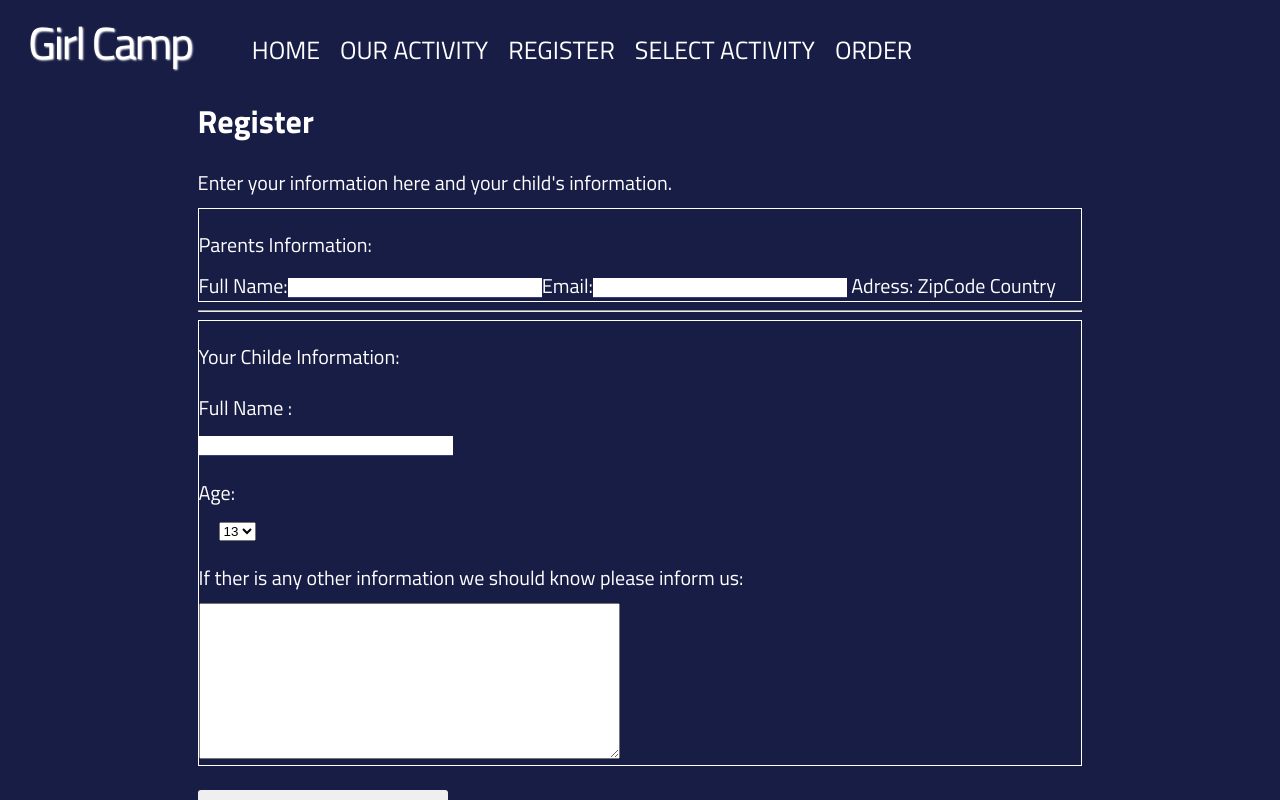
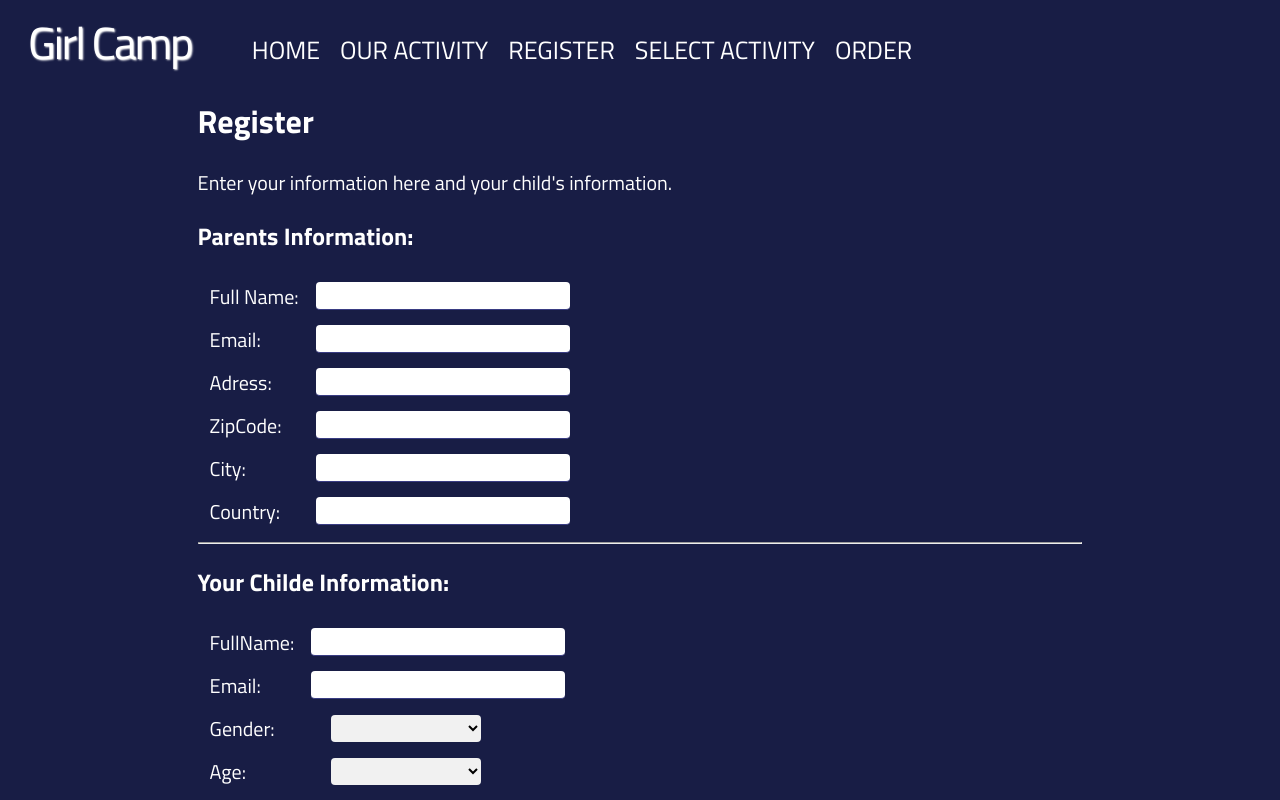
Before and after one commit to JosefineFM/Portflio, a Vue app in the folder Vue/GirlCamp/: page /#/Register in a window 1280 px wide. Shown: the top 800 px of the page. Built offline with nearby package versions, Linux system fonts and the light colour scheme.

Commit message:
updates
App.vue, main.css, activity.vue, order.vue, register.vue

```diff
--- a/Vue/GirlCamp/src/Assets/style/main.css
+++ b/Vue/GirlCamp/src/Assets/style/main.css
@@ -1,4 +1,15 @@
 @import url('https://fonts.googleapis.com/css?family=Titillium+Web:400,700&display=swap');
+.backToPage{
+  color: white;
+  font-size: 20px;
+  text-decoration: none;
+}
+.backToPage:hover{
+  color: white;
+  font-size: 25px;
+  text-shadow: 3px 3px #517191;
+  text-decoration: none;
+}
 
 p, h1, h2 {
   color: white;
@@ -59,10 +70,15 @@ color: white;
   }
 
   input {
+    font-family: 'Titillium Web', sans-serif;
+
     width: 250px;
     font-size: 15px;
     border: none;
     border-bottom: solid 1px #393c83;
+    padding: 2px;
+      border-radius: 4px;
+
   }
   #wrapper {
     margin: auto;
--- a/Vue/GirlCamp/src/components/Activity.vue
+++ b/Vue/GirlCamp/src/components/Activity.vue
@@ -2,73 +2,88 @@
   <div id="wrapper">
     <section>
       <div id="main">
-        <h3>Edit your information</h3>
-        <p>
-        Name: {{personprop.FullName}}
-        </p>
-        <p>
-          Email:
-          {{personprop.email}}
-        </p>
-        <hr>
-        <p>Address:</p>
-        <input
-          id="address"
-          type="text"
-          v-model="person.address"
-          maxlength="50"
-          placeholder=" Max 50 characters"
-        >
-        <p>Gender:</p>
-        <input type="radio" name="gender" value="Male" v-model="person.gender"> Male
-        <input type="radio" name="gender" value="Female" v-model="person.gender">
-        Female
-        <p>Purpose:</p>
-        <select v-model="person.purpose">
-          <option value="Business">Business</option>
-          <option value="Pleasure">Pleasure</option>
-          <option value="Both">Both</option>
-        </select>
+        <router-link class="backToPage" to="register">Back</router-link>
+
+        <h2>Edit your information</h2>
+
+        <table>
+          <tr>
+            <td>
+              <p>The childe that you are chosing the activity for:</p>
+            </td>
+            <td>
+              <p class="childeName">{{personprop.ChildeFullName}}</p>
+            </td>
+          </tr>
+        </table>
+
+        <hr />
 
         <p>Choose one or two activites.</p>
+
+        <table class="activity">
+          <tr>
+            <td>
+              <p>Football:</p>
+              <label class="switch">
                 <input
                   type="checkbox"
-          name="activites"
                   value="Football"
                   :disabled="person.activities.length >= 2 && !person.activities.includes('football')"
                   v-model="person.activities"
-        >
-        <label>Football</label>
+                />
+                <span class="slider round"></span>
+              </label>
+            </td>
+            <td>
+              <p>Basketball</p>
+              <label class="switch">
                 <input
                   type="checkbox"
                   name="activites"
                   value="Basketball"
                   :disabled="person.activities.length >= 2 && !person.activities.includes('basketball')"
                   v-model="person.activities"
-        >
-        <label>Basketball</label>
+                />
+                <span class="slider round"></span>
+              </label>
+            </td>
+          </tr>
+          <tr>
+            <td>
+              <p>Tennis</p>
+              <label class="switch">
                 <input
                   type="checkbox"
                   name="activites"
                   value="Tennis"
                   :disabled="person.activities.length >= 2 && !person.activities.includes('tennis')"
                   v-model="person.activities"
-        >
-        <label>Tennis</label>
+                />
+                <span class="slider round"></span>
+              </label>
+            </td>
+            <td>
+              <p>E-sport</p>
+              <label class="switch">
                 <input
                   type="checkbox"
                   name="activites"
                   value="E-sports"
                   :disabled="person.activities.length >= 2 && !person.activities.includes('e-sports')"
                   v-model="person.activities"
-        >
-        <label>E-sports</label>
-        <br>
+                />
+                <span class="slider round"></span>
+              </label>
+            </td>
+          </tr>
+        </table>
+
+        <br />
         <button id="saveButton" @click="save()">Save</button>
       </div>
     </section>
-    <footer>
-    </footer>
+    <footer></footer>
   </div>
 </template>
 <script>
@@ -80,11 +95,18 @@ export default {
     return {
       person: {
         FullName: this.personprop.FullName,
-        lastname: this.personprop.lastname,
-        email: this.personprop.email,
-        address: null,
-        gender: null,
-        purpose: null,
+        Email: this.personprop.Email,
+        Address: this.personprop.Address,
+        ZipCode: this.personprop.ZipCode,
+        City: this.personprop.City,
+        Country: this.personprop.Country,
+
+        ChildeFullName: this.personprop.ChildeFullName,
+        ChildeEmail: this.personprop.ChildeEmail,
+        Gender: this.personprop.Gender,
+        Age: this.personprop.Age,
+        Message: this.personprop.Message,
+
         activities: []
       }
     };
@@ -111,38 +133,20 @@ export default {
   }
 };
 </script>
+
+<style>
+@import "../Assets/style/checkbox";
+</style>
+
 <style scoped>
-.gender {
-  display: inline;
-  margin-left: -90px;
-  margin-right: -90px;
+.childeName {
+  padding-left: 15px;
 }
-
-input[type="radio" i] {
-  margin: 0px 0px 0px 0px;
-}
-input[type="checkbox" i] {
-  width: 20px;
-}
-h3 {
-  margin-left: 35%;
-}
-
-@media only screen and (max-width: 600px) {
-  h3 {
-    margin-left: 15%;
-  }
-  input[type="text" i] {
-    width: 200px;
-    margin-left: 20px;
-  }
-
-  #facebook {
-    display: none;
-  }
-  input[type="checkbox" i] {
-    margin: 0px 0px 0px 0px;
-    width: 20px;
-  }
+/* .activity p{
+  color: pink;
+} */
+.activity td {
+  color: pink;
+  padding: 0px 50px 30px 0px;
 }
 </style>
--- a/Vue/GirlCamp/src/components/Order.vue
+++ b/Vue/GirlCamp/src/components/Order.vue
@@ -2,15 +2,34 @@
   <div id="wrapper">
     <section>
       <div id="main">
-        <h3>Your activiti information</h3>
-        <p>First Name: {{personprop.firstname}}</p>
-        <p>Last Name: {{personprop.lastname}}</p>
-        <p>Email: {{personprop.email}}</p>
+        <router-link class="backToPage" to="register">Back</router-link>
+
+        <h1>Your Order</h1>
+
+        <h2>Parents Information:</h2>
         <hr>
-        <p>Address: {{personprop.address}}</p>
-        <p>Gender: {{personprop.gender}}</p>
-        <p>Purpose: {{personprop.purpose}}</p>
-        <p>Activities: {{personprop.activities.toString()}} (Go back to page 2 to alter choices)</p>
+        <p>Parent Name: {{personprop.FullName}}</p>
+        <p>Email: {{personprop.Email}}</p>
+        <p>Address: {{personprop.Address}}</p>
+        <p>ZipCode: {{personprop.ZipCode}}</p>
+        <p>City: {{personprop.City}}</p>
+        <p>Country: {{personprop.Country}}</p>
+
+
+
+        <hr>
+        <h2>Your Childe Information:</h2>
+        <p>FullName: {{personprop.ChildeFullName}}</p>
+        <p>Email: {{personprop.ChildeEmail}}</p>
+        <p>Gender: {{personprop.Gender}}</p>
+        <p>Age: {{personprop.Age}}</p>
+        <p>Additional Information: {{personprop.Message}}</p>
+        <p>Activities: {{personprop.activities.toString()}}</p>
+
+      <hr>
+      <p>We will send Information to you and some question to your child so we can be best
+        preperde to ther arivale
+      </p>
       </div>
     </section>
     <footer>
@@ -27,25 +46,25 @@ export default {
   data() {
     return {
       person: {
-        firstname: this.personprop.firstname,
-        lastname: this.personprop.lastname,
-        email: this.personprop.email,
-        address: this.personprop.address,
-        gender: this.personprop.gender,
-        purpose: this.personprop.purpose,
+        FullName: this.personprop.FullName,
+        Email: this.personprop.Email,
+        Address: this.personprop.Address,
+        ZipCode: this.personprop.ZipCode,
+        City: this.personprop.City,
+        Country: this.personprop.Country,
+        ChildeFullName: this.personprop.ChildeFullName,
+        ChildeEmail: this.personprop.ChildeEmail,
+        Gender: this.personprop.gender,
+        Age: this.personprop.Age,
+        Message: this.personprop.Message,
         activities: this.personprop.activities
       }
     };
   },
 
   created: function() {
-    this.person.firstname = this.personprop.firstname;
-    this.person.lastname = this.personprop.lastname;
-    this.person.email = this.personprop.email;
-    this.person.address = this.personprop.address;
-    this.person.gender = this.personprop.gender;
-    this.person.purpose = this.personprop.purpose;
-    this.person.activities = this.personprop.activities;
+
+    console.log("Yout info:", this.person);
   },
 
   methods: {
@@ -54,18 +73,5 @@ export default {
 };
 </script>
 <style scoped>
-h3 {
-  font-family: "Hind", sans-serif;
-  margin-top: -20px;
-  background-color: white;
-  width: 200px;
-  padding: 10px;
-  margin-left: 35%;
-}
 
-@media only screen and (max-width: 600px) {
-  h3 {
-    margin-left: 15%;
-  }
-}
 </style>
--- a/Vue/GirlCamp/src/components/Register.vue
+++ b/Vue/GirlCamp/src/components/Register.vue
@@ -5,45 +5,126 @@
       <p>Enter your information here and your child's information.</p>
       <!-- <button id="loadData" @click="showData()">Load Data</button> -->
       <div class="Parentinfo">
-      <p>Parents Information:</p>
+        <h2>Parents Information:</h2>
 
-      <label class="FullName">Full Name:</label>
-      <input id="FullName" type="text" v-model="person.FullName">
-
-      <label for="Email">Email:</label>
-      <input id="email" type="text" v-model="person.email">
-
-<label> Adress: </label>
-<label> ZipCode</label>
-<label> Country</label>
+        <table>
+          <tr>
+            <td>
+              <label class="FullName">Full Name:</label>
+            </td>
+            <td>
+              <input type="text" v-model="person.FullName" />
+            </td>
+          </tr>
+          <tr>
+            <td>
+              <label for="Email">Email:</label>
+            </td>
+            <td>
+              <input type="text" v-model="person.Email" />
+            </td>
+          </tr>
+          <tr>
+            <td>
+              <label>Adress:</label>
+            </td>
+            <td>
+              <input type="text" v-model="person.Address" />
+            </td>
+          </tr>
+          <tr>
+            <td>
+              <label>ZipCode:</label>
+            </td>
+            <td>
+              <input type="text" v-model="person.ZipCode" />
+            </td>
+          </tr>
+          <tr>
+            <td>
+              <label>City:</label>
+            </td>
+            <td>
+              <input type="text" v-model="person.City" />
+            </td>
+          </tr>
+          <tr>
+            <td>
+              <label>Country:</label>
+            </td>
+            <td>
+              <input type="text" v-model="person.Country" />
+            </td>
+          </tr>
+        </table>
       </div>
 
-      <hr>
+      <hr />
 
       <div class="Childesinfo">
+        <h2>Your Childe Information:</h2>
+        <table>
+          <tr>
+            <td>
+              <label>FullName:</label>
+            </td>
+            <td>
+              <input type="text" v-model="person.ChildeFullName" required />
+            </td>
+          </tr>
 
-      <p>Your Childe Information:</p>
-      <p>Full Name :</p>
-      <input id="ChildeFullName" type="text" v-model="person.ChildeFullName">
+          <tr>
+            <td>
+              <label>Email:</label>
+            </td>
+            <td>
+              <input type="text" v-model="person.ChildeEmail" required />
+            </td>
+          </tr>
 
-      <p>Age:</p>
-      <select name="" id="">
-        <option value="">13</option>
-        <option value="">14</option>
-        <option value="">15</option>
-        <option value="">16</option>
-        <option value="">17</option>
-        <option value="">18</option>
-      </select>
+          <tr>
+            <td>
+              <label>Gender:</label>
+            </td>
+            <td>
+              <select v-model="person.Gender">
+                <option value="Female">Female</option>
+                <option value="Male">Male</option>
+                <option value="Other">Other</option>
+              </select>
+            </td>
+          </tr>
 
-      <p>If ther is any other information we should know please inform us:</p>
-      <textarea name="extraInfo" class="extraInfo" cols="50" rows="10"></textarea>
+          <tr>
+            <td>
+              <label>Age:</label>
+            </td>
+            <td>
+              <div class="age-select" style="width:200px;">
+              <select v-model="person.Age">
+                <option value="14">14</option>
+                <option value="15">15</option>
+                <option value="16">16</option>
+                <option value="17">17</option>
+                <option value="18">18</option>
+              </select>
+              </div>
+            </td>
+          </tr>
+        </table>
+
+        <p>
+          If ther is any other information we should know please
+          inform us about diseases or allergies that we need to
+          know:
+        </p>
+        <textarea v-model="person.Message" name="extraInfo" class="extraInfo" cols="50" rows="10"></textarea>
       </div>
-      <br>
-      <button id="saveButton" @click="save()">Save</button>
+      <br />
+      <button id="saveButton" @click="save()">SAVE</button>
+      <button  @click="goToActivity()">SELECT ACTIVITY</button>
     </div>
-    <footer>
-    </footer>
+    <footer></footer>
   </div>
 </template>
 
@@ -53,18 +134,39 @@ import Axios from "axios";
 export default {
   name: "LoadData",
   props: ["personprop"],
+  data: {
+// isShowing:true,
+  },
   data() {
     return {
       person: {
         FullName: null,
-        email: null
-
+        Email: null,
+        Address: null,
+        ZipCode: null,
+        City: null,
+        Country: null,
+        ChildeFullName: null,
+        ChildeEmail: null,
+        Gender: null,
+        Age: null,
+        Message: null
       }
     };
   },
   created: function() {
     this.person.FullName = this.personprop.FullName;
-    this.person.email = this.personprop.email;
+    this.person.Email = this.personprop.Email;
+    this.person.Address = this.personprop.Address;
+    this.person.ZipCode = this.personprop.ZipCode;
+    this.person.City = this.personprop.City;
+    this.person.Country = this.personprop.Country;
+    this.person.ChildeFullName = this.personprop.ChildeFullName;
+    this.person.ChildeEmail = this.personprop.ChildeEmail
+    this.person.Gender = this.personprop.Gender;
+    this.person.Age = this.personprop.Age;
+    this.person.Message = this.personprop.Message;
+
   },
   methods: {
     // async showData() {
@@ -77,17 +179,32 @@ export default {
       alert("Your information has been saved!");
       console.log(this.person);
       this.$emit("save", this.person);
+    },
+
+    goToActivity(){
+      console.log("New Page");
+      this.$router.push("Activity");
+
     }
   }
 };
 </script>
-<style >
-</style>
+
 <style scoped >
-.Childesinfo{
-  border: 1px white solid;
+td,
+th {
+  text-align: left;
+  padding: 5px 5px 5px 10px;
 }
-.Parentinfo{
-  border: 1px white solid;
+input[type=text]:focus {
+  background-color: lightblue;
+
+}
+select {
+  width: 150px;
+  border: none;
+  border-radius: 4px;
+  padding: 5px;
+  background-color: #f1f1f1;
 }
 </style>
```
Also changed, not shown: Vue/GirlCamp/src/App.vue (+24 -38 lines). Lines whose indentation alone changed are shown as unchanged.
